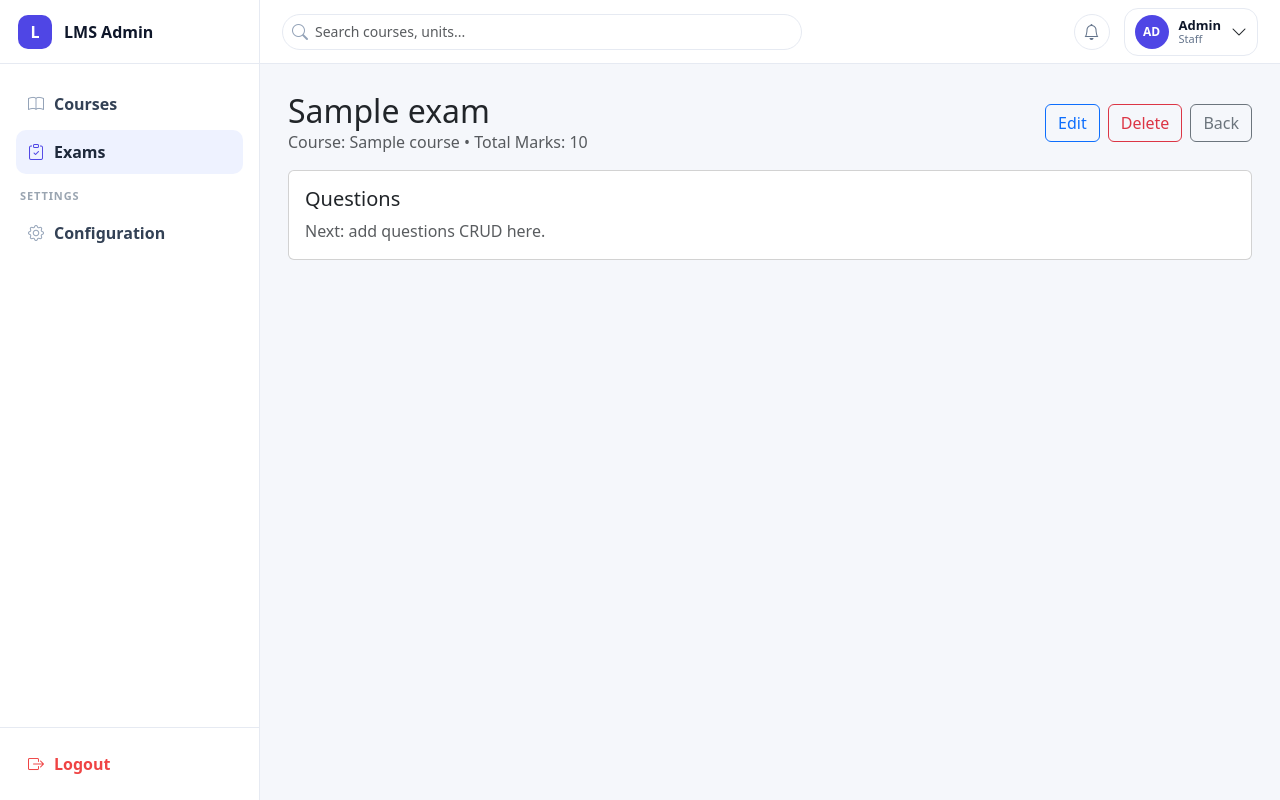
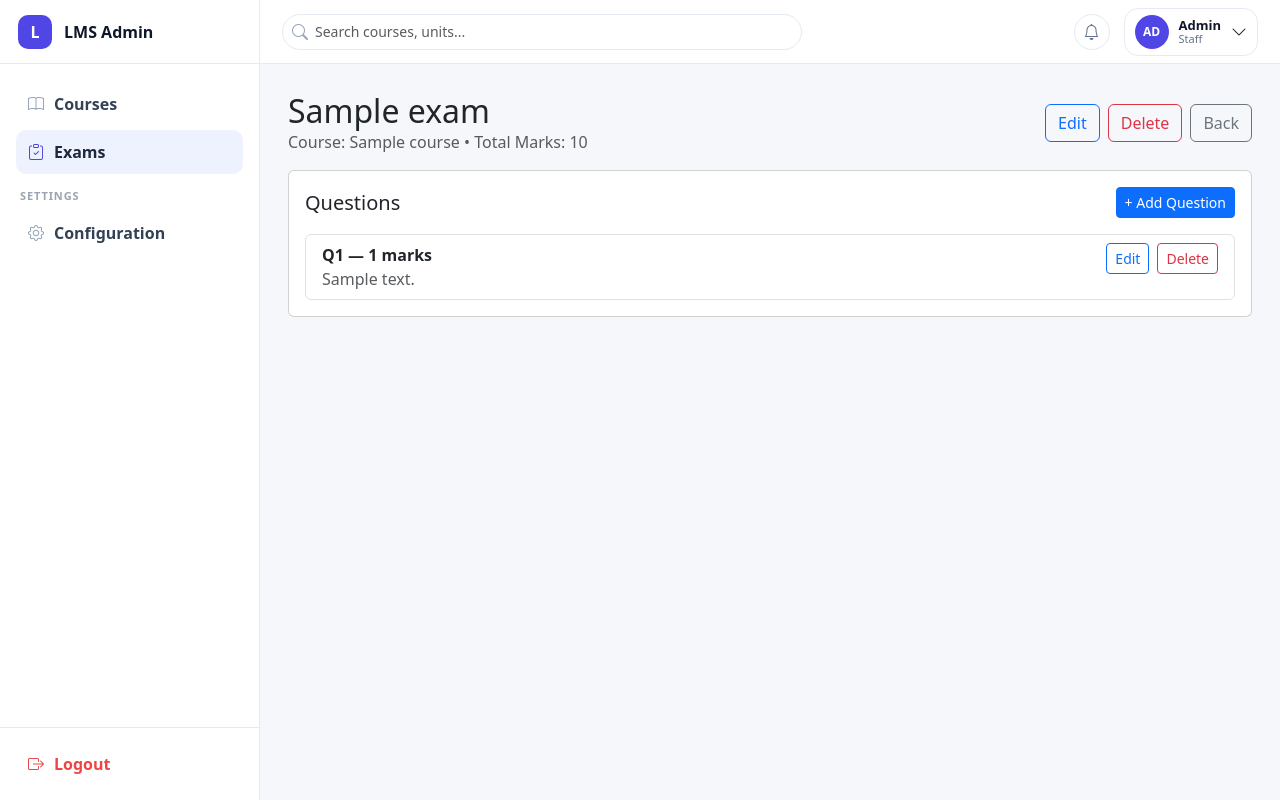
Before and after one commit to Hazem-Abdeen/Lms_Project, a Django app: page /exams/1/ in a window 1280 px wide. Run offline with Django 5.2, Linux system fonts and the light colour scheme; a user stored in the database is signed in; tables that the repository leaves empty hold one stand-in row (values such as "Sample post").

Commit message:
first view

```diff
--- a/exams/templates/exams/exam_detail.html
+++ b/exams/templates/exams/exam_detail.html
@@ -21,8 +21,34 @@
 
   <div class="card">
     <div class="card-body">
-      <h5 class="mb-2">Questions</h5>
-      <div class="text-muted">Next: add questions CRUD here.</div>
+      <div class="d-flex justify-content-between align-items-center mb-3">
+        <h5 class="mb-0">Questions</h5>
+        <a class="btn btn-primary btn-sm"
+           href="{% url 'exams:question_create' exam.id %}">
+          + Add Question
+        </a>
+      </div>
+
+      {% if exam.questions.all %}
+        <div class="list-group">
+          {% for q in exam.questions.all %}
+            <div class="list-group-item d-flex justify-content-between align-items-start">
+              <div>
+                <div class="fw-semibold">Q{{ q.order }} — {{ q.mark }} marks</div>
+                <div class="text-muted">{{ q.text|truncatechars:120 }}</div>
+              </div>
+              <div class="d-flex gap-2">
+                <a class="btn btn-sm btn-outline-primary"
+                   href="{% url 'exams:question_update' q.id %}">Edit</a>
+                <a class="btn btn-sm btn-outline-danger"
+                   href="{% url 'exams:question_delete' q.id %}">Delete</a>
+              </div>
+            </div>
+          {% endfor %}
+        </div>
+      {% else %}
+        <div class="text-muted">No questions yet.</div>
+      {% endif %}
     </div>
   </div>
 {% endblock %}
--- a/exams/urls.py
+++ b/exams/urls.py
@@ -1,7 +1,7 @@
 from django.urls import path
 from .views import (
-    ExamListView, ExamCreateView, ExamDetailView,
-    ExamUpdateView, ExamDeleteView
+    ExamListView, ExamCreateView, ExamDetailView, ExamUpdateView, ExamDeleteView,
+    QuestionCreateView, QuestionUpdateView, QuestionDeleteView
 )
 
 app_name = "exams"
@@ -12,4 +12,9 @@ urlpatterns = [
     path("<int:pk>/", ExamDetailView.as_view(), name="exam_detail"),
     path("<int:pk>/edit/", ExamUpdateView.as_view(), name="exam_update"),
     path("<int:pk>/delete/", ExamDeleteView.as_view(), name="exam_delete"),
+
+    # Questions
+    path("<int:exam_id>/questions/create/", QuestionCreateView.as_view(), name="question_create"),
+    path("questions/<int:pk>/edit/", QuestionUpdateView.as_view(), name="question_update"),
+    path("questions/<int:pk>/delete/", QuestionDeleteView.as_view(), name="question_delete"),
 ]
--- a/exams/views.py
+++ b/exams/views.py
@@ -1,9 +1,11 @@
+from django.shortcuts import get_object_or_404
 from django.urls import reverse_lazy
 from django.views.generic import ListView, CreateView, UpdateView, DeleteView, DetailView
 from django.contrib.auth.mixins import LoginRequiredMixin
 
-from .models import Exam
-from .forms import ExamForm
+from .models import Exam, Question
+from .forms import ExamForm, QuestionForm
+
 
 class ExamListView(LoginRequiredMixin, ListView):
     model = Exam
@@ -57,3 +59,48 @@
 
     def get_queryset(self):
         return Exam.objects.select_related("course")
+
+class QuestionCreateView(LoginRequiredMixin, CreateView):
+    model = Question
+    form_class = QuestionForm
+    template_name = "exams/question_form.html"
+
+    def dispatch(self, request, *args, **kwargs):
+        self.exam = get_object_or_404(Exam, pk=self.kwargs["exam_id"])
+        return super().dispatch(request, *args, **kwargs)
+
+    def form_valid(self, form):
+        form.instance.exam = self.exam
+        return super().form_valid(form)
+
+    def get_context_data(self, **kwargs):
+        ctx = super().get_context_data(**kwargs)
+        ctx["exam"] = self.exam
+        ctx["mode"] = "create"
+        return ctx
+
+    def get_success_url(self):
+        return reverse_lazy("exams:exam_detail", kwargs={"pk": self.exam.pk})
+
+
+class QuestionUpdateView(LoginRequiredMixin, UpdateView):
+    model = Question
+    form_class = QuestionForm
+    template_name = "exams/question_form.html"
+
+    def get_context_data(self, **kwargs):
+        ctx = super().get_context_data(**kwargs)
+        ctx["exam"] = self.object.exam
+        ctx["mode"] = "edit"
+        return ctx
+
+    def get_success_url(self):
+        return reverse_lazy("exams:exam_detail", kwargs={"pk": self.object.exam.pk})
+
+
+class QuestionDeleteView(LoginRequiredMixin, DeleteView):
+    model = Question
+    template_name = "exams/question_confirm_delete.html"
+
+    def get_success_url(self):
+        return reverse_lazy("exams:exam_detail", kwargs={"pk": self.object.exam.pk})
```
Also changed, not shown: exams/forms.py (+6 -3 lines), exams/templates/exams/question_confirm_delete.html (added, +22 -0 lines), exams/templates/exams/question_form.html (added, +37 -0 lines).
